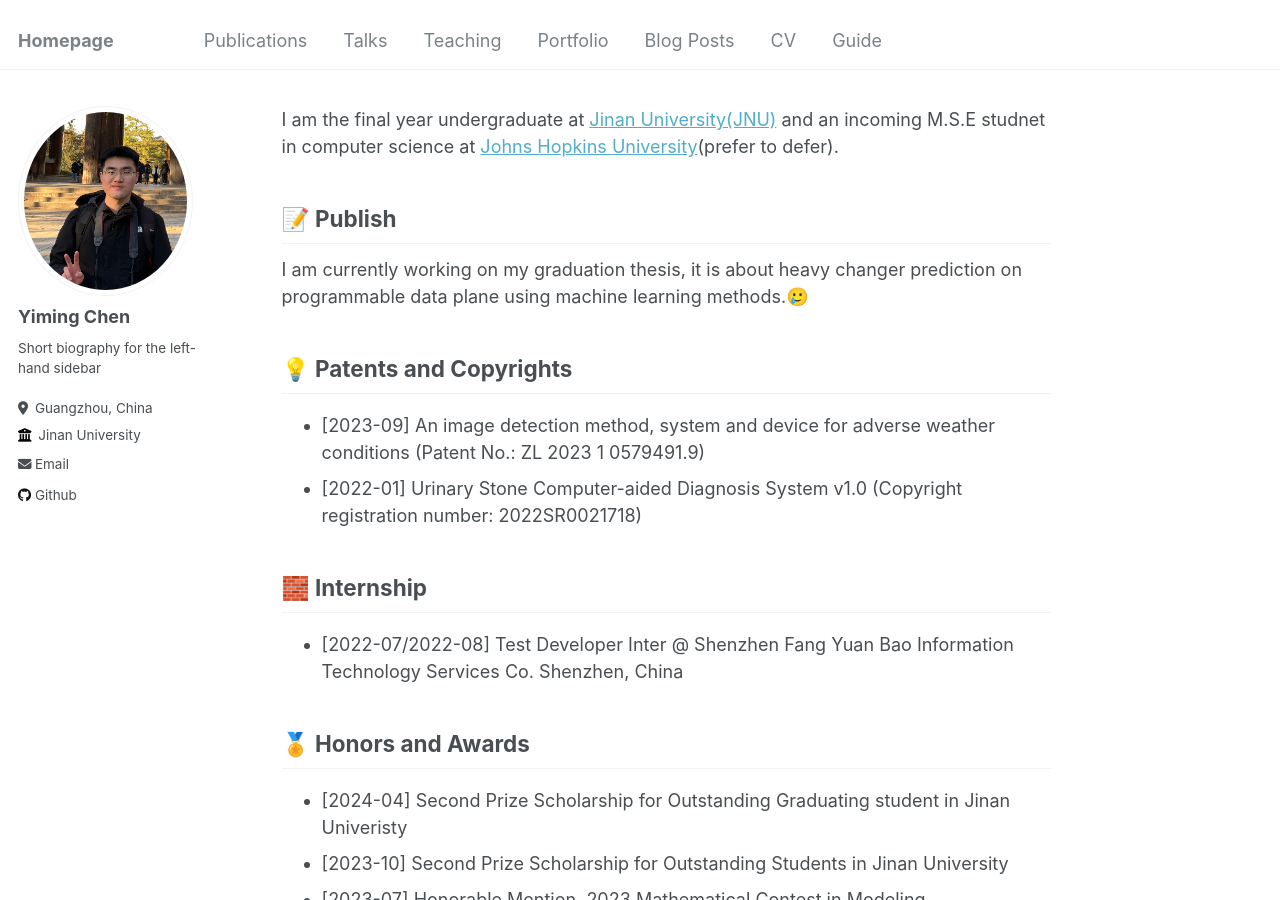
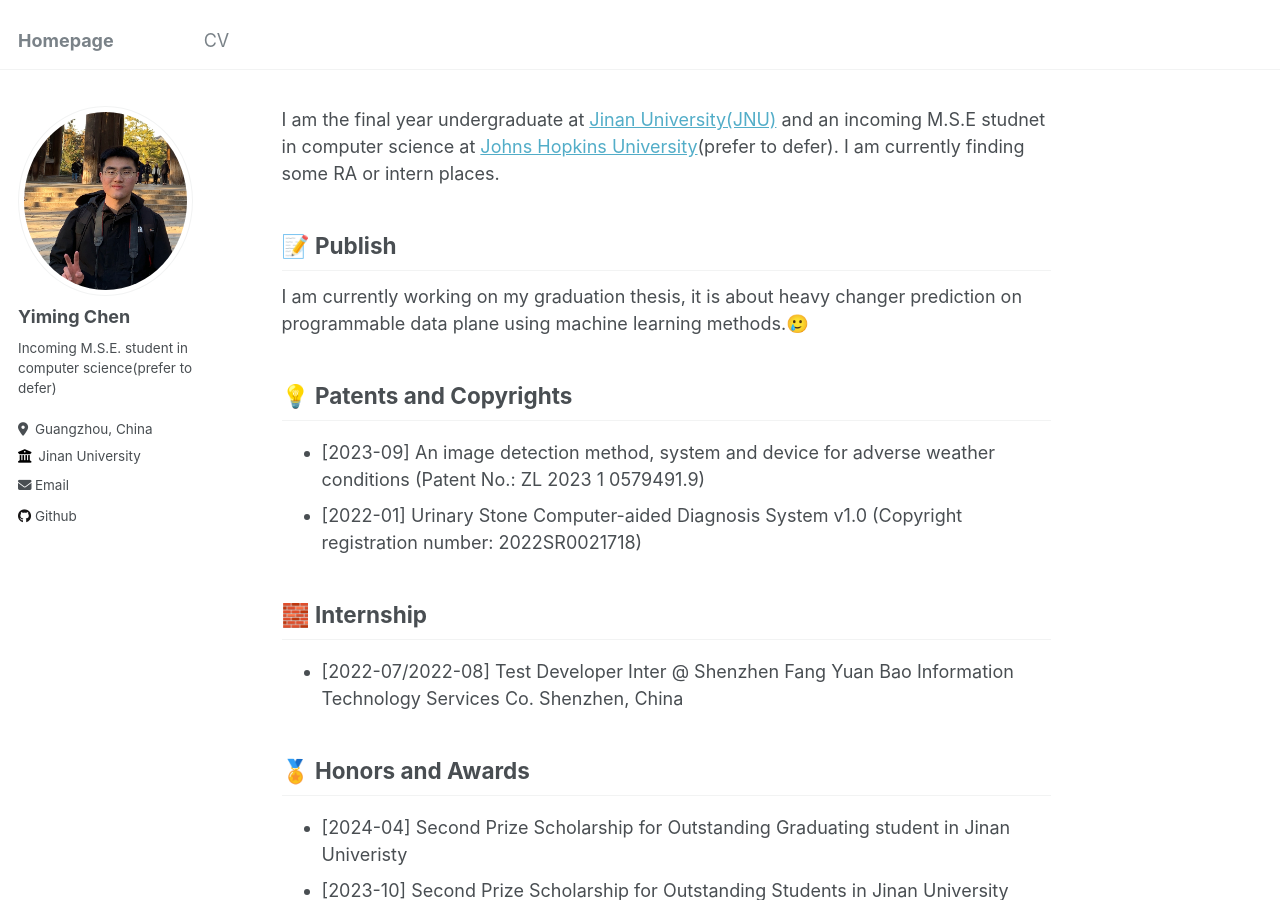
Before and after one commit to xuanquanchen/xuanquanchen.github.io, a Jekyll site: the page built from _pages/about.md, in a window 1280 px wide and 900 px high. Built offline with Jekyll 4.4.1, drawn with Linux system fonts in a browser that asks for light colours; some of the changed lines change nothing that is shown.

Commit message:
update basic info-continue

```diff
--- a/_config.yml
+++ b/_config.yml
@@ -24,7 +24,7 @@ author:
   avatar           : "profile.jpg"
   name             : "Yiming Chen"
   pronouns         : # example: "she/her"
-  bio              : "Short biography for the left-hand sidebar"
+  bio              : "Incoming M.S.E. student in computer science(prefer to defer)"
   location         : "Guangzhou, China"
   employer         : "Jinan University"
   uri              : # URL
--- a/_data/navigation.yml
+++ b/_data/navigation.yml
@@ -1,22 +1,19 @@
 # main links links
 main:
-  - title: "Publications"
-    url: /publications/
+  #- title: "Publications"
+  #  url: /publications/
 
-  - title: "Talks"
-    url: /talks/
+  #- title: "Talks"
+  #  url: /talks/
 
-  - title: "Teaching"
-    url: /teaching/
+  #- title: "Teaching"
+  #  url: /teaching/
 
-  - title: "Portfolio"
-    url: /portfolio/
+  #- title: "Portfolio"
+  #  url: /portfolio/
 
-  - title: "Blog Posts"
-    url: /year-archive/
+  #- title: "Blog Posts"
+  #  url: /year-archive/
 
   - title: "CV"
     url: /cv/
-
-  - title: "Guide"
-    url: /markdown/
--- a/_pages/about.md
+++ b/_pages/about.md
@@ -6,7 +6,7 @@ redirect_from:
   - /about.html
 ---
 
-I am the final year undergraduate at [Jinan University(JNU)](https://english.jnu.edu.cn) and an incoming M.S.E studnet in computer science at [Johns Hopkins University](https://www.cs.jhu.edu)(prefer to defer).
+I am the final year undergraduate at [Jinan University(JNU)](https://english.jnu.edu.cn) and an incoming M.S.E studnet in computer science at [Johns Hopkins University](https://www.cs.jhu.edu)(prefer to defer). I am currently finding some RA or intern places.
 
 📝 Publish
 ------
```
